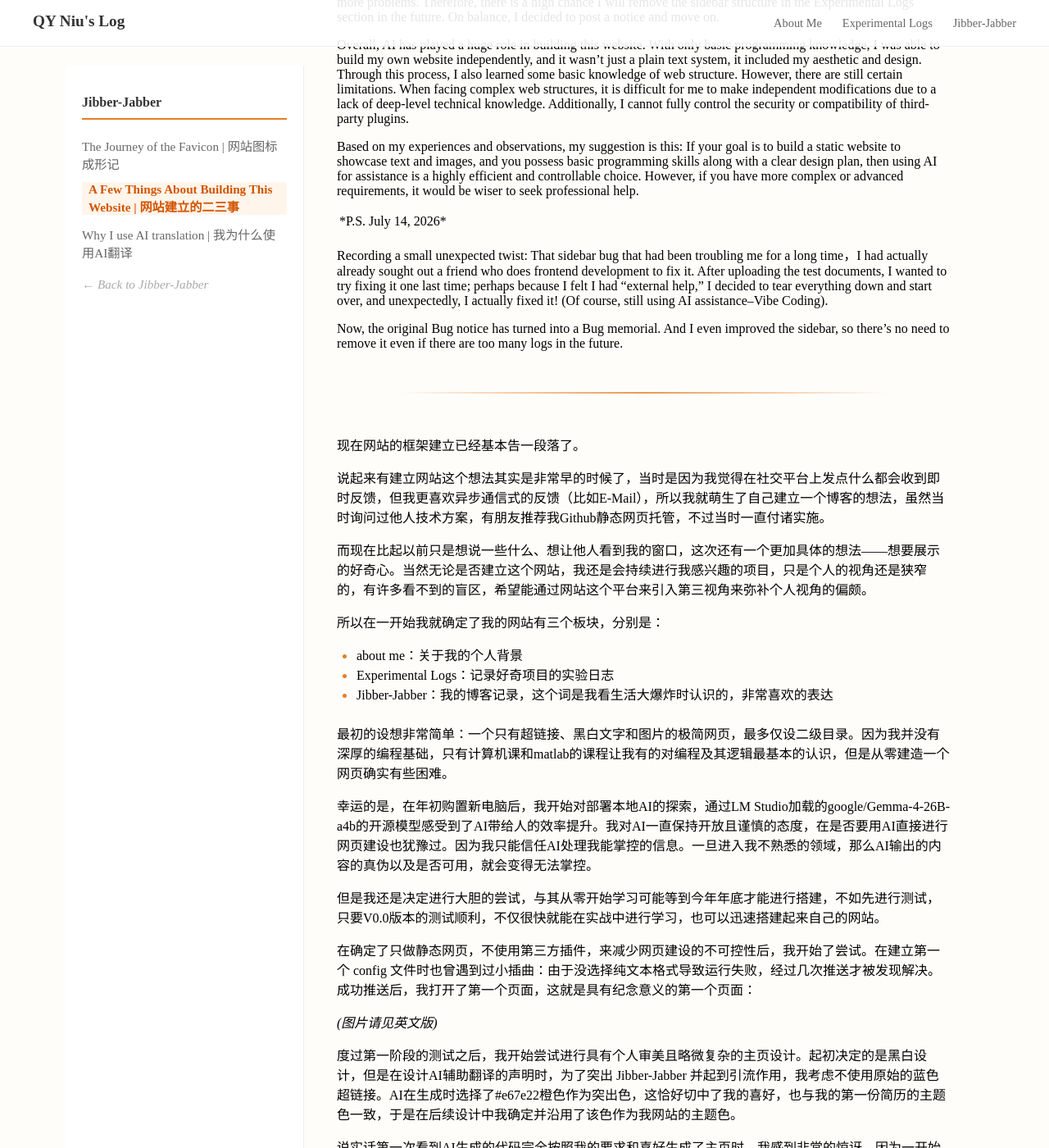
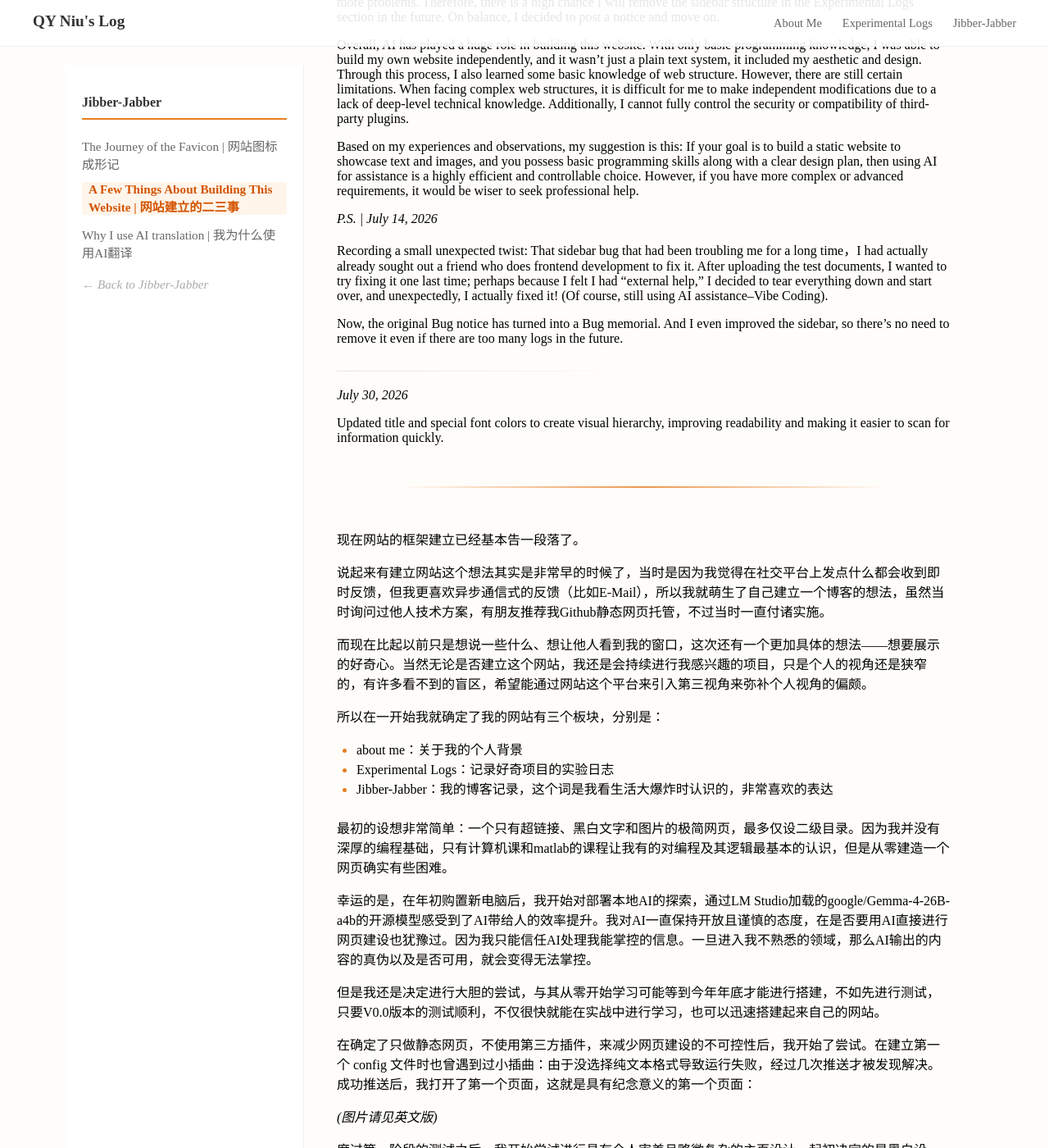
Before and after one commit to nqy-exp/nqy-exp.github.io, a Jekyll site: the page built from _ideas/A Few Things About Building This Website.md, in a window 1280 px wide and 1400 px high, scrolled down 1673 px. Shown: the whole window at 82% size. Built offline with Jekyll 4.4.1, drawn with Linux system fonts in a browser that asks for light colours; some of the changed text lies outside the part shown.

Commit message:
small changes
Title for log-01 change to log01. add a update for few things to build website. make a small change in css

```diff
--- a/_ideas/A Few Things About Building This Website.md
+++ b/_ideas/A Few Things About Building This Website.md
@@ -44,12 +44,17 @@ Overall, AI has played a huge role in building this website. With only basic pro
 Based on my experiences and observations, my suggestion is this: If your goal is to build a static website to showcase text and images, and you possess basic programming skills along with a clear design plan, then using AI for assistance is a highly efficient and controllable choice. However, if you have more complex or advanced requirements, it would be wiser to seek professional help.
 
 
-*P.S. | July 14, 2026*
+<em>P.S. | July 14, 2026</em>
 
 Recording a small unexpected twist: That sidebar bug that had been troubling me for a long time，I had actually already sought out a friend who does frontend development to fix it. After uploading the test documents, I wanted to try fixing it one last time; perhaps because I felt I had "external help," I decided to tear everything down and start over, and unexpectedly, I actually fixed it! (Of course, still using AI assistance--Vibe Coding).
 
 Now, the original Bug notice has turned into a Bug memorial. And I even improved the sidebar, so there's no need to remove it even if there are too many logs in the future.
 
+<div class="light-divider"></div>
+
+<em>July 30, 2026</em>
+
+Updated title and special font colors to create visual hierarchy, improving readability and making it easier to scan for information quickly.
 
 
 ---
@@ -86,8 +91,14 @@ Now, the original Bug notice has turned into a Bug memorial. And I even improved
 基于我的体验与观察，我的建议是： 如果你的需求是建设一个展示文字与图片的静态网站，且具备基础编程能力并有明确的设计规划，那么利用 AI 辅助搭建是一个非常高效且可控的选择。但如果你有更复杂、更高阶的需求，寻求专业人士的帮助会是更明智的做法。
 
 
-*P.S. | 2026.07.14*
+<em>P.S. | 2026.07.14</em>
 
 记录一个小小的意外转折：之前那个困扰我许久的侧边栏 Bug，本来已经寻找了做前端的朋友进行修理，在上传测试文档后，想最后尝试修一次，可能是因为有外援，就决定推倒重来，没想到居然修好了！（当然还是使用AI辅助——Vibe Coding）
 
 现在，原先那个Bug 告示，变成了Bug纪念。而且还改进了一下侧边栏，这下不需要因为未来Logs过多而取消侧边栏了。
+
+<div class="light-divider"></div>
+
+<em>2026.07.30</em>
+
+更新了一下各类字体，增加了视觉层级，让阅读更为便利，
--- a/assets/css/style.css
+++ b/assets/css/style.css
@@ -1437,7 +1437,7 @@ box-shadow: 0 1px 2px rgba(0,0,0,0.05);
   color: #e67e22;          /* 你选定的橙色 */
   padding: 0 6px 0 4px;   /* 左边少一点，右边多一点，视觉上找平 */
   margin: 0 1px 0 2px;    /* 同理微调 */
-  font-weight: 300;
+  font-weight: 400;
   text-decoration: none;     /* 坚决不使用下划线 */
   display: inline-block;     /* 【关键】必须设置为 inline-block，scale 缩放效果才会生效 */
   transition: transform 0.3s ease, color 0.3s ease; /* 让放大和颜色变化都平滑过渡 */
```
Also changed, not shown: _projects/projecta/projecta1/pa1-log1.md (+1 -1 lines).
